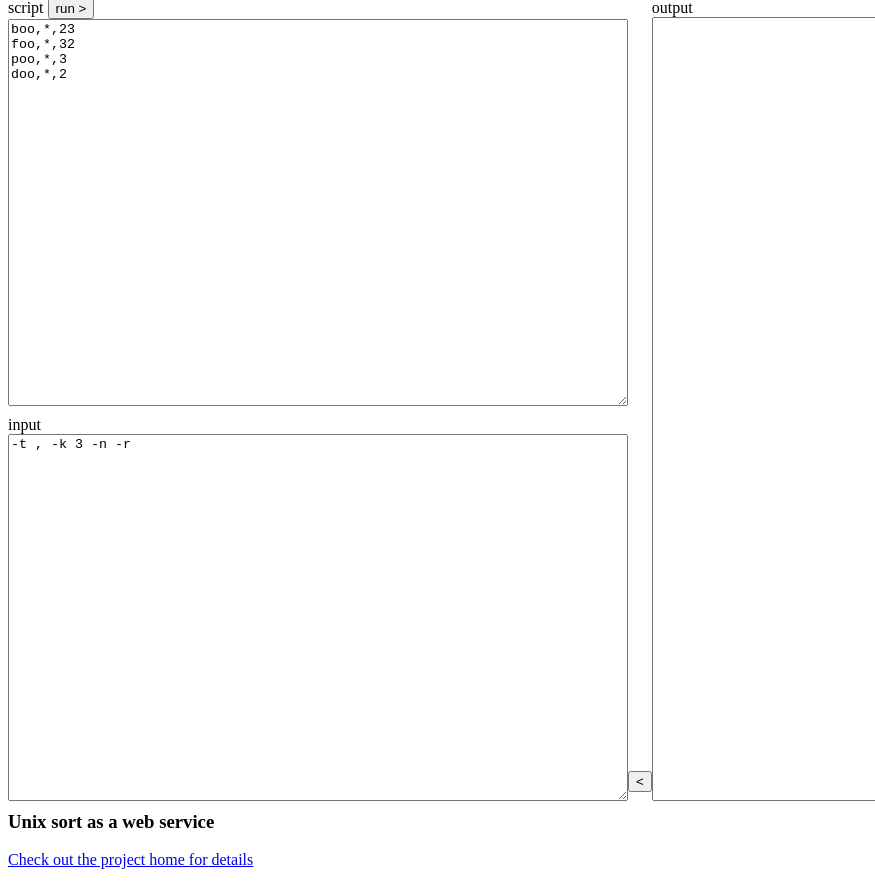
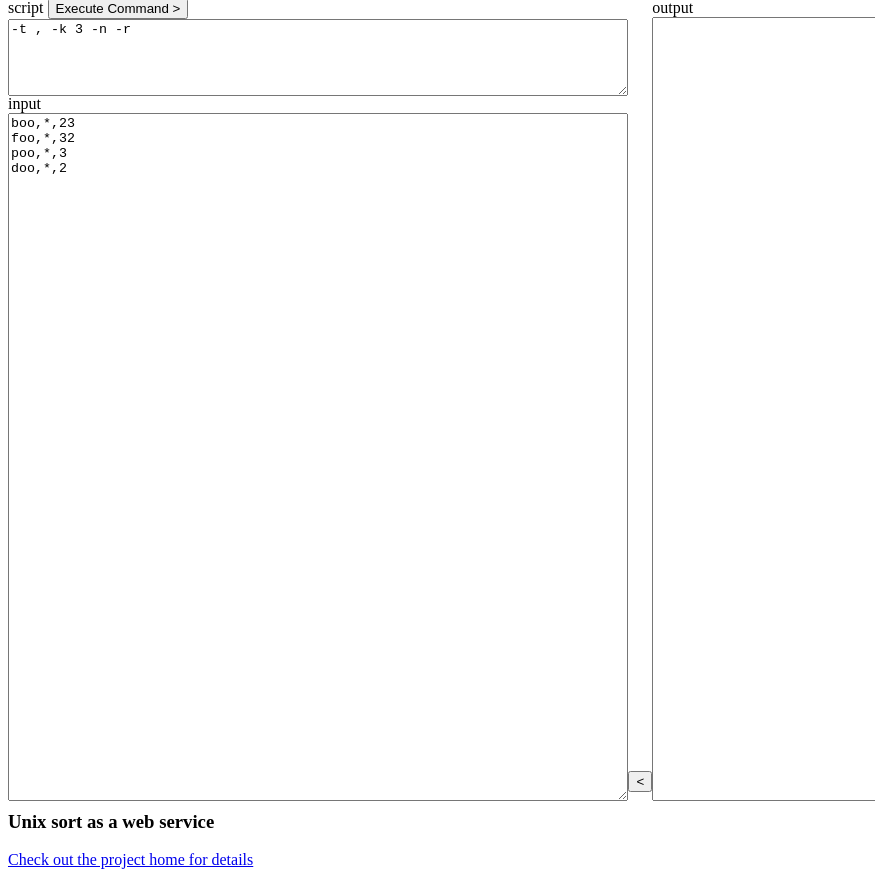
Before and after one commit to ogt/webcommand-app, a website: page index.html in a window 1280 px wide. Shown: the full height of the page, 0-875 px from the left. Drawn offline with nearby package versions, Linux system fonts and the light colour scheme.

Commit message:
minor fixes after last PR

```diff
--- a/index.html
+++ b/index.html
@@ -1,7 +1,11 @@
 <html>
 <head>
-    <title>nodesk</title>
+    <title>sorter</title>
     <style>
+        .arguments {
+            width: 100%;
+            height: 100%;
+        }
         .fill {
             width: 100%;
             height: 100%;
@@ -22,25 +26,25 @@
         <tr>
             <td style="width: 50%">
                 <table class="fill">
+                    <tr style="height: 10%">
+                        <td>
+                            <label for="arguments">script</label>
+                            <button class="go" id="btnSubmit">Execute Command &gt;</button>
+                            <textarea id="arguments" class="arguments" >-t , -k 3 -n -r  </textarea>
+                        </td>
+                    </tr>
                     <tr>
+                        <td height="10px;">&nbsp;</td>
+                    </tr>
+                    <tr style="height: 90%">
                         <td>
-                            <label for="output">script</label>
-                            <button class="go" id="btnSubmit">run &gt;</button>
-                            <textarea id="code" class="code fill">
+                            <label for="input">input</label><br>
+                            <textarea id="input" class="input fill">
 boo,*,23
 foo,*,32
 poo,*,3
 doo,*,2
                             </textarea>
-                        </td>
-                    </tr>
-                    <tr>
-                        <td height="30px;">&nbsp;</td>
-                    </tr>
-                    <tr>
-                        <td>
-                            <label for="input">input</label><br>
-                            <textarea id="input" class="input fill" >-t , -k 3 -n -r  </textarea>
                         </td>
                     </tr>
                 </table>
@@ -72,12 +76,13 @@ doo,*,2
         });
         $('#btnSubmit').click(function () {
             $.ajax({
-                url: "index.html?args=" + $('#input').val()  ,
-                type: 'POST',
-                data: $('#code').val()
-            }
-                ).done(function (data) {
-                    $('#output').val((data));
+              url: "http://localhost:8000/?args=" + $('#arguments').val()  ,
+              type: 'POST',
+              data: $('#input').val()
+            }).done(function (data) {
+              $('#output').val((data));
+            }).fail(function (arg1, arg2) {
+              alert(JSON.stringify(arg1));
             });
             return false;
         });
```
Also changed, not shown: index.js (+4 -4 lines).
